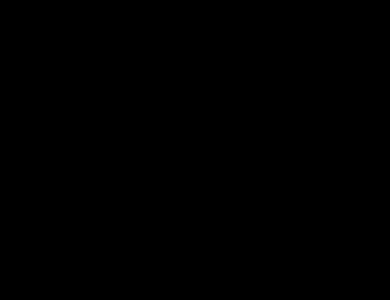
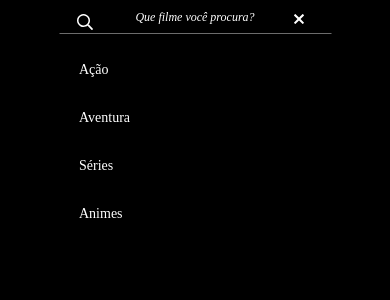
Before and after one commit to fernandojunior/move-on, a React app: page /search in a window 390 px wide. Shown: the top 300 px of the page. Built offline with nearby package versions, Linux system fonts and the light colour scheme; no server answers.

Commit message:
Pesquisar filmes usando redux (Mobile)

```diff
--- a/package.json
+++ b/package.json
@@ -25,6 +25,7 @@
     "@storybook/react": "^3.4.10",
     "babel-polyfill": "^6.26.0",
     "bootstrap": "^3.3.7",
+    "query-string": "^6.1.0",
     "react": "^15.6.2",
     "react-bootstrap": "^0.32.3",
     "react-device-detect": "^1.5.9",
--- a/src/App.js
+++ b/src/App.js
@@ -2,21 +2,14 @@
 import { Switch, Route } from 'react-router-dom'
 import HomePage from './pages/HomePage'
 import MovieDetailContainer from './containers/MovieDetailContainer'
-//
-// const MovieDetailContainer = () => {
-//   const mockedMovie = JSON.parse('{"Title":"Blade Runner","Year":"1982","Rated":"R","Released":"25 Jun 1982","Runtime":"117 min","Genre":"Sci-Fi, Thriller","Director":"Ridley Scott","Writer":"Hampton Fancher (screenplay), David Webb Peoples (screenplay), Philip K. Dick (novel)","Actors":"Harrison Ford, Rutger Hauer, Sean Young, Edward James Olmos","Plot":"A blade runner must pursue and terminate four replicants who stole a ship in space, and have returned to Earth to find their creator.","Language":"English, German, Cantonese, Japanese, Hungarian, Arabic","Country":"USA, Hong Kong","Awards":"Nominated for 2 Oscars. Another 11 wins & 16 nominations.","Poster":"https://m.media-amazon.com/images/M/MV5BNzQzMzJhZTEtOWM4NS00MTdhLTg0YjgtMjM4MDRkZjUwZDBlXkEyXkFqcGdeQXVyNjU0OTQ0OTY@._V1_SX300.jpg","Ratings":[{"Source":"Internet Movie Database","Value":"8.2/10"},{"Source":"Rotten Tomatoes","Value":"90%"},{"Source":"Metacritic","Value":"89/100"}],"Metascore":"89","imdbRating":"8.2","imdbVotes":"594,601","imdbID":"tt0083658","Type":"movie","DVD":"27 Aug 1997","BoxOffice":"N/A","Production":"Warner Bros. Pictures","Website":"N/A","Response":"True"}') // eslint-disable-line
-//   return (
-//     <div>
-//       <MovieDetail movie={mockedMovie} />
-//     </div>
-//   )
-// }
+import MobileSearchContainer from './containers/MobileSearchContainer'
 
 const App = () => (
   <div className="App">
     <Switch>
       <Route exact path="/" component={HomePage} />
       <Route path="/movie/:id" component={MovieDetailContainer} />
+      <Route path="/search/" component={MobileSearchContainer} />
     </Switch>
   </div>
 )
--- a/src/components/molecules/MobileSearch/index.css
+++ b/src/components/molecules/MobileSearch/index.css
@@ -27,24 +27,3 @@
     letter-spacing: normal;
     color: #ffffff;
 }
-
-
-
-.ico {
-    background: url('/public/logo.svg');
-    position: absolute;
-}
-
-#col1-mobile {
-    margin-left: 32px;
-    margin-right:32px;
-}
-
-#rectangle {
-    height: 10px;
-    background-color: red;
-    margin-left:32px;
-    margin-right:32px;
-
-
-}
--- a/src/components/molecules/MobileSearch/index.js
+++ b/src/components/molecules/MobileSearch/index.js
@@ -1,25 +1,57 @@
 import React from 'react'
-import { Grid, Row, Col, FormControl } from 'react-bootstrap'
+import { Link } from 'react-router-dom'
+import { Image, Grid, Row, Col, FormControl } from 'react-bootstrap'
 import './index.css'
-import Search from './Search'
-import CloseIcon from './CloseIcon'
 
 const searchMessage = 'Que filme você procura?'
 
-export default () => (
+const movieTypes = [
+  'Ação',
+  'Aventura',
+  'Séries',
+  'Animes'
+]
+
+const CloseIcon = () => (
+  <Image
+    src="/public/icons/close.svg"
+    style={{
+      marginTop: 12, float: 'right', marginRight: '12%', position: 'relative'
+    }}
+  />
+)
+
+const SearchIcon = ({ float, marginRight, marginLeft }) => {
+  const style = {
+    float, marginLeft, marginRight, marginTop: 12, position: 'relative'
+  }
+  return (
+    <Image src="/public/icons/search.svg" style={style} />
+  )
+}
+
+export default ({ onKeyPress }) => (
   <Grid>
     <Row>
-      <Col xs={12} smHidden lgHidden mdHidden className="noPadding">
-        <div id="col1-mobile">
+      <Col xs={12} smHidden lgHidden mdHidden>
+        <div style={{ marginLeft: '32px', marginRight: '32px' }}>
           <FormControl
             id="search-mobile"
             placeholder={searchMessage}
             onFocus={(e) => { e.target.placeholder = '' }}
             onBlur={(e) => { e.target.placeholder = searchMessage }}
+            onKeyPress={e => onKeyPress(e)}
           />
-          <Search float="left" marginRight="0" marginLeft="9%" />
-          <CloseIcon />
+          <SearchIcon float="left" marginRight="0" marginLeft="9%" />
+          <Link to="/">
+            <CloseIcon />
+          </Link>
         </div>
+      </Col>
+      <Col xs={12} smHidden lgHidden mdHidden>
+        { movieTypes.map(type => (
+          <div className="t6" style={{ marginTop: '24px', marginLeft: '64px', marginRight: '64px' }}>{type}</div>
+        )) }
       </Col>
 
 
--- a/src/components/organisms/NavBar/index.js
+++ b/src/components/organisms/NavBar/index.js
@@ -1,4 +1,5 @@
 import React from 'react'
+import { Link } from 'react-router-dom'
 import { Grid, Row, Col } from 'react-bootstrap'
 import Icon from '../../atoms/Icon'
 import Search from '../../molecules/Search'
@@ -30,7 +31,9 @@
           <Col xs={6} smHidden mdHidden lgHidden>
             <div style={{ display: 'inline-block', float: 'right' }}>
               <div className="SearchIcon" style={{ float: 'left', paddingRight: '12px', paddingTop: '6px' }}>
-                <Icon icon="search" height={24} />
+                <Link to="/search/">
+                  <Icon icon="search" height={24} />
+                </Link>
               </div>
               <UserAvatar />
             </div>
--- /dev/null
+++ b/src/containers/MobileSearchContainer.js
@@ -0,0 +1,37 @@
+import React, { Component } from 'react'
+import { withRouter } from 'react-router-dom'
+import { connect } from 'react-redux'
+import MobileSearch from '../components/molecules/MobileSearch'
+import { findMovieRequest as findMovieRequestAction } from '../reducer/movies/actions'
+
+class SearchContainer extends Component {
+  componentWillMount() {
+    const { findMovieRequest } = this.props
+    findMovieRequest()
+  }
+
+  onKeyPress(e) {
+    if (e.key === 'Enter') {
+      this.props.history.push(`/?keyword=${e.target.value}`) // eslint-disable-line
+    }
+  }
+
+  render() {
+    return (
+      <MobileSearch onKeyPress={e => this.onKeyPress(e)} />
+    )
+  }
+}
+
+const mapStateToProps = ({ movieStore }) => ({
+  movies: movieStore.movies,
+  query: movieStore.query
+})
+
+const mapDispatchToProps = (dispatch, { done }) => ({
+  findMovieRequest: (query) => {
+    dispatch(findMovieRequestAction(query)).then(done, done)
+  }
+})
+
+export default withRouter(connect(mapStateToProps, mapDispatchToProps)(SearchContainer))
--- a/src/containers/MovieListContainer.js
+++ b/src/containers/MovieListContainer.js
@@ -1,5 +1,6 @@
 import React, { Component } from 'react'
 import { connect } from 'react-redux'
+import * as qs from 'query-string'
 import MovieList from '../components/organisms/MovieList'
 import MovieDetailContainer from './MovieDetailContainer'
 import { findMovieRequest as findMovieRequestAction } from '../reducer/movies/actions'
@@ -7,7 +8,14 @@
 class MovieListContainer extends Component {
   componentWillMount() {
     const { findMovieRequest } = this.props
-    findMovieRequest()
+
+    const urlQuery = qs.parse(location.search) // eslint-disable-line
+
+    if ('keyword' in urlQuery) {
+      findMovieRequest(urlQuery)
+    } else {
+      findMovieRequest()
+    }
   }
 
   render() {
```
Also changed, not shown: src/components/molecules/MobileSearch/CloseIcon.js (deleted, +0 -11 lines), src/components/molecules/MobileSearch/Search.js (deleted, +0 -11 lines), 1 other file (tests, documents, lock files or other folders).
